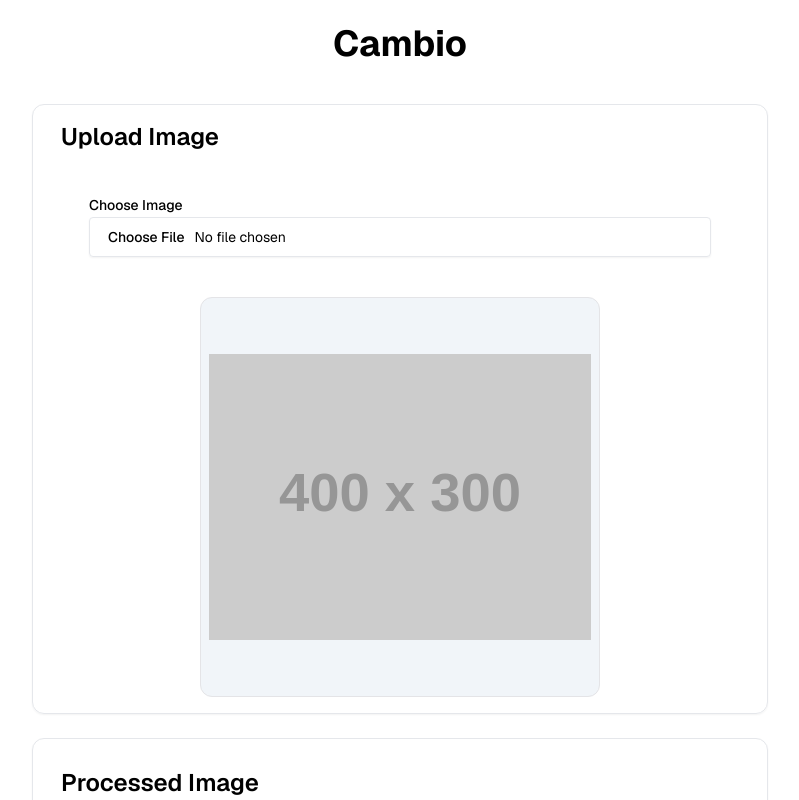
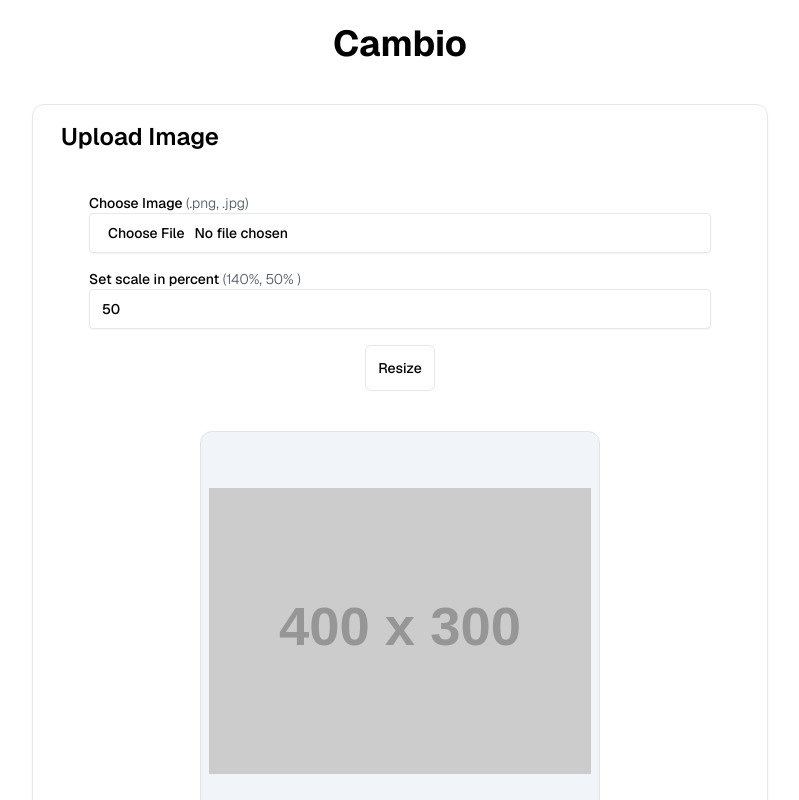
Before and after one commit to tusqasi/cambio, a Next.js app: page / in a window 1280 px wide. Shown: the top 800 px of the page, without its empty margins (240-1039 px from the left). Built offline with nearby package versions, Linux system fonts and the light colour scheme.

Commit message:
Works mostly

```diff
--- a/next.config.js
+++ b/next.config.js
@@ -1,6 +1,7 @@
 /** @type {import('next').NextConfig} */
 const nextConfig = {
 	reactStrictMode: true,
+	productionBrowserSourceMaps: true,
 	transpilePackages: ["geist"],
 	images: {
 		remotePatterns: [
--- a/package.json
+++ b/package.json
@@ -12,14 +12,17 @@
     "@radix-ui/react-avatar": "^1.0.4",
     "@radix-ui/react-label": "^2.0.2",
     "@radix-ui/react-slot": "^1.0.2",
+    "@radix-ui/react-toast": "^1.1.5",
     "axios": "^1.6.3",
     "class-variance-authority": "^0.7.0",
     "clsx": "^2.1.0",
     "geist": "^1.2.0",
     "lucide-react": "^0.303.0",
     "next": "13.5.6",
+    "next-themes": "^0.2.1",
     "react": "^18",
     "react-dom": "^18",
+    "sonner": "^1.3.1",
     "tailwind-merge": "^2.2.0",
     "tailwindcss-animate": "^1.0.7"
   },
--- a/src/pages/_app.tsx
+++ b/src/pages/_app.tsx
@@ -6,7 +6,6 @@ import { GeistSans } from 'geist/font/sans';
 export default function App({ Component, pageProps }: AppProps) {
 	return (
 		<main className={GeistSans.className}>
-			<meta http-equiv="Content-Security-Policy" content="upgrade-insecure-requests" />
 			<Component {...pageProps} />
 		</main>
 	);
--- a/src/pages/index.tsx
+++ b/src/pages/index.tsx
@@ -2,7 +2,9 @@ import Link from "next/link"
 import Image from "next/image"
 import { ChangeEvent, JSX, SVGProps, useState } from "react"
 import axios from "axios";
-function uploadImage(file: Blob, setScaledUrl: Function) {
+import { Toaster, toast } from "sonner";
+
+function uploadImage(file: any, setScaledUrl: Function, scale: number) {
 	const formData = new FormData();
 	formData.append("file", file as Blob);
 	console.log(formData);
@@ -13,7 +15,7 @@ function uploadImage(file: Blob, setScaledUrl: Function) {
 	};
 	axios
 		.post(
-			`https://combio-compute.fly.dev/scale?scale=${0.1}`,
+			`https://combio-compute.fly.dev/scale?scale=${(scale / 100)}`,
 			formData,
 			config
 		)
@@ -29,29 +31,28 @@ function uploadImage(file: Blob, setScaledUrl: Function) {
 
 			let image = new Blob([byteArray], { type: data.data.type });
 			setScaledUrl(URL.createObjectURL(image));
-
+			toast.success("Resized image")
 		})
 		.catch((err) => console.error(err));
 }
 
 export default function Component() {
 	const [fileUrl, setFileUrl] = useState<string>();
+	const [imageFile, setImageFile] = useState<File>();
 	// const [scaledFile, setScaledFile] = useState<File>();
 	const [scaledUrl, setScaledUrl] = useState<string>();
-	// const [scale, setScale] = useState<number>(50);
+	const [scalePercent, setScalePercent] = useState<number>(50);
 	const fileAdded = (event: ChangeEvent<HTMLInputElement>) => {
 		if (event.target.files && event.target.files[0]) {
 			const file = event.target.files[0];
 			const file_url = URL.createObjectURL(event.target.files[0]);
 			setFileUrl(file_url);
-
-
-			uploadImage(file, setScaledUrl);
-
+			setImageFile(file);
 		}
 	};
 	return (
 		<>
+			<Toaster />
 			<div className=" h-[100svh] flex flex-col justify-between  ">
 				<header className="flex justify-center py-6 bg-[#ffffff]">
 					<h1 className="text-4xl font-bold  ">Cambio</h1>
@@ -59,15 +60,47 @@ export default function Component() {
 				<main className="container mx-auto max-w-3xl p-4">
 					<div className=" rounded-xl border  text-card-foreground shadow-sm p-4 ">
 						<span className="text-2xl font-semibold p-3 ">Upload Image</span>
-						<div className=" p-10 ">
-							<span className=" font-medium  text-sm ">
-								Choose Image
-							</span>
-							<input type="file"
-								className=" flex h-10 w-full rounded border shadow-sm  bg-background px-3 py-2 text-sm ring-offset-background file:border-0 file:bg-transparent file:text-sm file:font-medium placeholder:text-muted-foreground focus-visible:outline-none focus-visible:ring-2 focus-visible:ring-ring focus-visible:ring-offset-2 disabled:cursor-not-allowed disabled:opacity-50 "
-								onInput={fileAdded}
-								accept="image/*"
-							/>
+						<div className="flex flex-col p-10  gap-4 ">
+							<label className=" font-medium  text-sm ">
+								Choose Image <span className="font-light  text-gray-600 "> (.png, .jpg) </span>
+								<input type="file"
+									className=" flex h-10 w-full rounded border shadow-sm  bg-background px-3 py-2 text-sm ring-offset-background file:border-0 file:bg-transparent file:text-sm file:font-medium placeholder:text-muted-foreground  focus-visible:ring-2 focus-visible:ring-ring focus-visible:ring-offset-2 disabled:cursor-not-allowed disabled:opacity-50 "
+									onInput={fileAdded}
+									accept="image/*"
+								/>
+							</label>
+							<label className=" font-medium  text-sm ">
+								Set scale in percent <span className="font-light  text-gray-600 "> (140%, 50% ) </span>
+								<input type="number"
+									className=" flex h-10 w-full rounded border shadow-sm  bg-background px-3 py-2 text-sm ring-offset-background file:border-0 file:bg-transparent file:text-sm file:font-medium  focus-visible:outline-none focus-visible:ring-2 focus-visible:ring-ring focus-visible:ring-offset-2 disabled:cursor-not-allowed disabled:opacity-50 "
+									onChange={(e) => {
+										setScalePercent(parseInt(e.target.value));
+									}}
+									value={scalePercent}
+									placeholder="Scale"
+
+								/>
+							</label>
+							<div className="   w-full  flex flex-col  items-center">
+								<button
+									disabled={imageFile != undefined}
+									className=" p-3 inline-flex items-center justify-center whitespace-nowrap rounded-md text-sm font-medium ring-offset-background transition-colors focus-visible:outline-none focus-visible:ring-2 focus-visible:ring-ring focus-visible:ring-offset-2 disabled:pointer-events-none disabled:opacity-50  border border-input bg-background hover:bg-accent hover:text-accent-foreground"
+									onClick={() => {
+										if (!Number.isInteger(scalePercent)) {
+											toast.warning("Scale wrong");
+											return;
+										}
+										if (imageFile != undefined) {
+											toast.warning("No image file given to upload");
+											return;
+										}
+
+										uploadImage(imageFile, setScaledUrl, scalePercent);
+									}}
+								>
+									Resize
+								</button>
+							</div>
 						</div>
 						<div className=" w-full h-full flex flex-col justify-center items-center   ">
 							{
@@ -124,7 +157,8 @@ export default function Component() {
 						</div>
 						<div className=" p-1">
 							<button
-								className=" text-white font-medium text-sm bg-black p-3 rounded-md " >
+								className=" p-3 inline-flex items-center justify-center whitespace-nowrap rounded-md text-sm font-medium ring-offset-background transition-colors focus-visible:outline-none focus-visible:ring-2 focus-visible:ring-ring focus-visible:ring-offset-2 disabled:pointer-events-none disabled:opacity-50  border border-input bg-background hover:bg-accent hover:text-accent-foreground"
+							>
 								Download
 							</button>
 						</div>
--- a/tailwind.config.js
+++ /dev/null
@@ -1,72 +0,0 @@
-/** @type {import('tailwindcss').Config} */
-module.exports = {
-  darkMode: ["class"],
-  content: [
-    './pages/**/*.{ts,tsx}',
-    './components/**/*.{ts,tsx}',
-    './app/**/*.{ts,tsx}',
-    './src/**/*.{ts,tsx}',
-  ],
-  prefix: "",
-  theme: {
-    container: {
-      center: true,
-      padding: "2rem",
-      screens: {
-        "2xl": "1400px",
-      },
-    },
-    extend: {
-      colors: {
-        border: "hsl(var(--border))",
-        input: "hsl(var(--input))",
-        ring: "hsl(var(--ring))",
-        background: "hsl(var(--background))",
-        foreground: "hsl(var(--foreground))",
-        primary: {
-          DEFAULT: "hsl(var(--primary))",
-          foreground: "hsl(var(--primary-foreground))",
-        },
-        secondary: {
-          DEFAULT: "hsl(var(--secondary))",
-          foreground: "hsl(var(--secondary-foreground))",
-        },
-        destructive: {
-          DEFAULT: "hsl(var(--destructive))",
-          foreground: "hsl(var(--destructive-foreground))",
-        },
-        muted: {
-          DEFAULT: "hsl(var(--muted))",
-          foreground: "hsl(var(--muted-foreground))",
-        },
-        accent: {
-          DEFAULT: "hsl(var(--accent))",
-          foreground: "hsl(var(--accent-foreground))",
-        },
-        popover: {
-          DEFAULT: "hsl(var(--popover))",
-          foreground: "hsl(var(--popover-foreground))",
-        },
-        card: {
-          DEFAULT: "hsl(var(--card))",
-          foreground: "hsl(var(--card-foreground))",
-        },
-      },
-      keyframes: {
-        "accordion-down": {
-          from: { height: "0" },
-          to: { height: "var(--radix-accordion-content-height)" },
-        },
-        "accordion-up": {
-          from: { height: "var(--radix-accordion-content-height)" },
-          to: { height: "0" },
-        },
-      },
-      animation: {
-        "accordion-down": "accordion-down 0.2s ease-out",
-        "accordion-up": "accordion-up 0.2s ease-out",
-      },
-    },
-  },
-  plugins: [require("tailwindcss-animate")],
-}
--- a/tailwind.config.ts
+++ b/tailwind.config.ts
@@ -1,20 +1,40 @@
-import type { Config } from 'tailwindcss'
+import type { Config } from "tailwindcss"
 
-const config: Config = {
+const config = {
+  darkMode: ["class"],
   content: [
-    './src/pages/**/*.{js,ts,jsx,tsx,mdx}',
-    './src/components/**/*.{js,ts,jsx,tsx,mdx}',
-    './src/app/**/*.{js,ts,jsx,tsx,mdx}',
+    './pages/**/*.{ts,tsx}',
+    './components/**/*.{ts,tsx}',
+    './app/**/*.{ts,tsx}',
+    './src/**/*.{ts,tsx}',
   ],
+  prefix: "",
   theme: {
+    container: {
+      center: true,
+      padding: "2rem",
+      screens: {
+        "2xl": "1400px",
+      },
+    },
     extend: {
-      backgroundImage: {
-        'gradient-radial': 'radial-gradient(var(--tw-gradient-stops))',
-        'gradient-conic':
-          'conic-gradient(from 180deg at 50% 50%, var(--tw-gradient-stops))',
+      keyframes: {
+        "accordion-down": {
+          from: { height: "0" },
+          to: { height: "var(--radix-accordion-content-height)" },
+        },
+        "accordion-up": {
+          from: { height: "var(--radix-accordion-content-height)" },
+          to: { height: "0" },
+        },
+      },
+      animation: {
+        "accordion-down": "accordion-down 0.2s ease-out",
+        "accordion-up": "accordion-up 0.2s ease-out",
       },
     },
   },
-  plugins: [],
-}
+  plugins: [require("tailwindcss-animate")],
+} satisfies Config
+
 export default config
```
Also changed, not shown: 2 other files (tests, documents, lock files or other folders).
